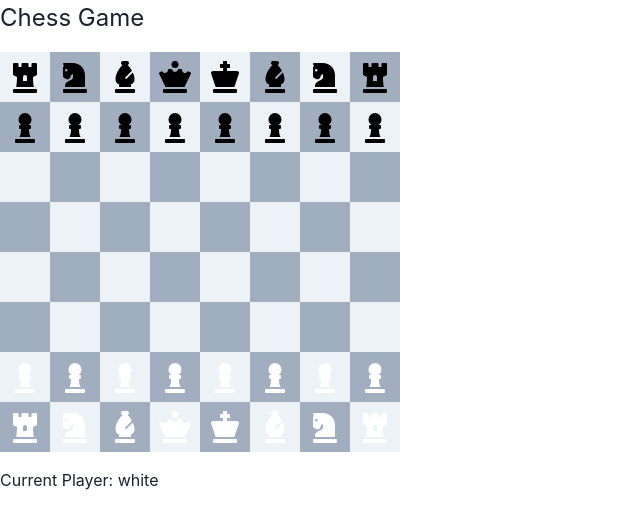
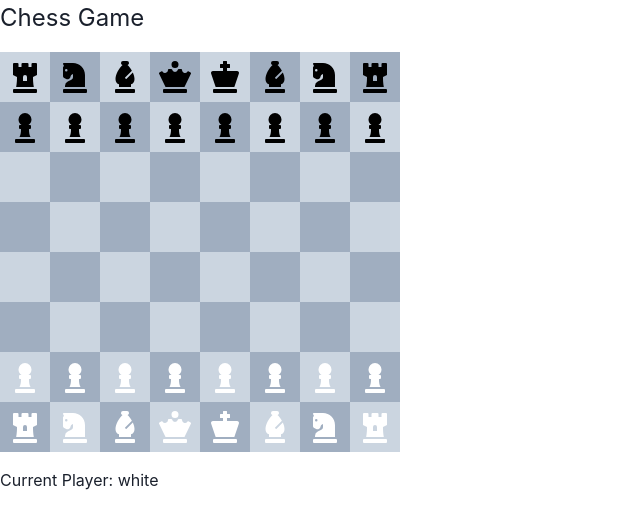
Before and after one commit to GPT-Engineer-App/simple-chess-game, a React (Vite) app: page / in a window 1280 px wide. Shown: the top 528 px of the page, without its empty margins (0-640 px from the left). Built offline with nearby package versions, Linux system fonts and the light colour scheme.

Commit message:
Changed the background color of the lighter cells on the chessboard from "gray.100" to "gray.300" to improve the visibility of white chess pieces.
Prompt: It's hard to see white pieces on white cells/background

```diff
--- a/src/pages/Index.jsx
+++ b/src/pages/Index.jsx
@@ -71,7 +71,7 @@ const Chess = () => {
       <Grid templateColumns="repeat(8, 1fr)" gap={0} width="400px" height="400px" templateRows="repeat(8, 1fr)">
         {board.map((row, rowIndex) =>
           row.map((col, colIndex) => (
-            <GridItem key={`${rowIndex}-${colIndex}`} bg={(rowIndex + colIndex) % 2 === 0 ? "gray.100" : "gray.400"} display="flex" justifyContent="center" alignItems="center" fontSize="2rem" width="50px" height="50px" onClick={() => handleMove(rowIndex, colIndex)}>
+            <GridItem key={`${rowIndex}-${colIndex}`} bg={(rowIndex + colIndex) % 2 === 0 ? "gray.300" : "gray.400"} display="flex" justifyContent="center" alignItems="center" fontSize="2rem" width="50px" height="50px" onClick={() => handleMove(rowIndex, colIndex)}>
               {getPiece(col)}
             </GridItem>
           )),
```
